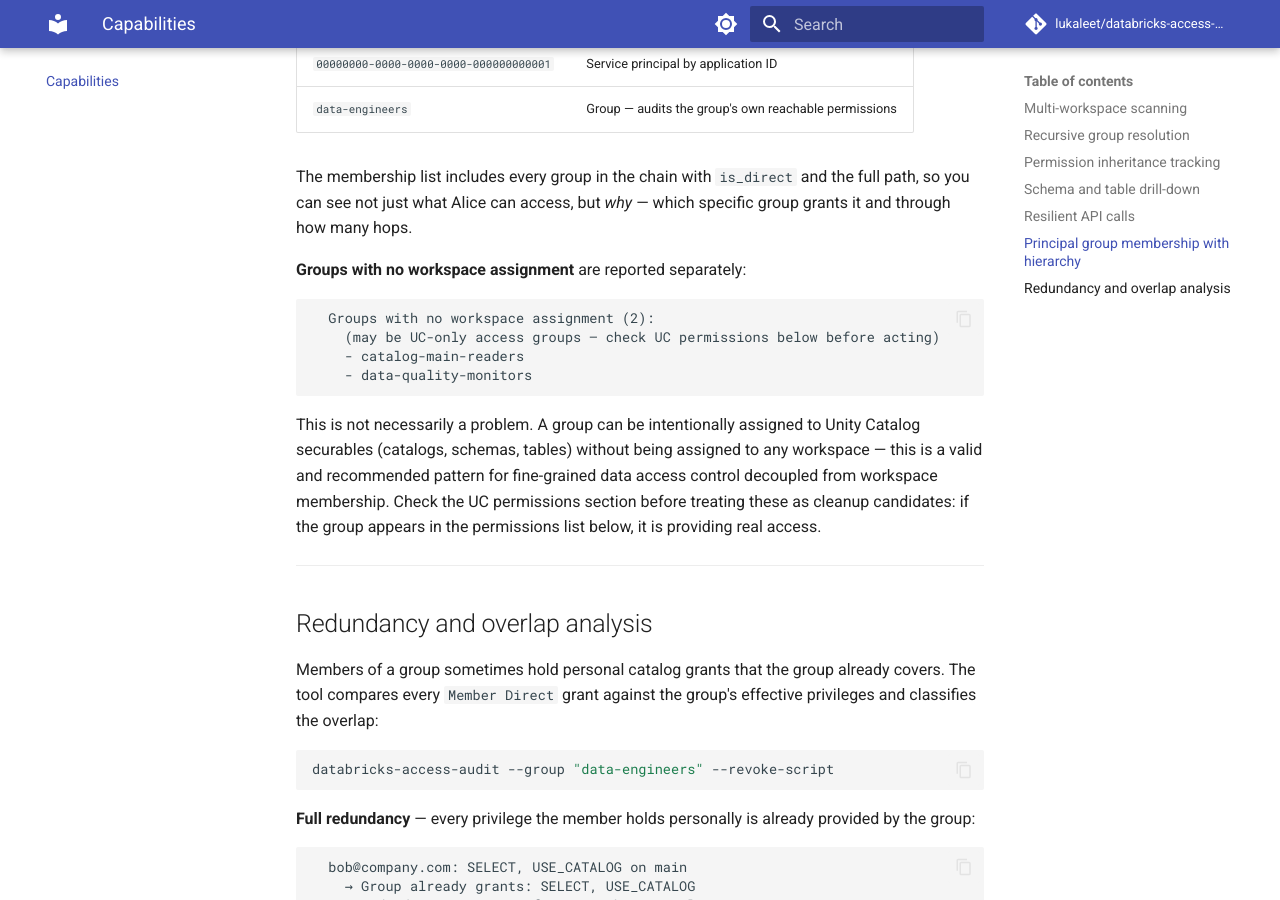
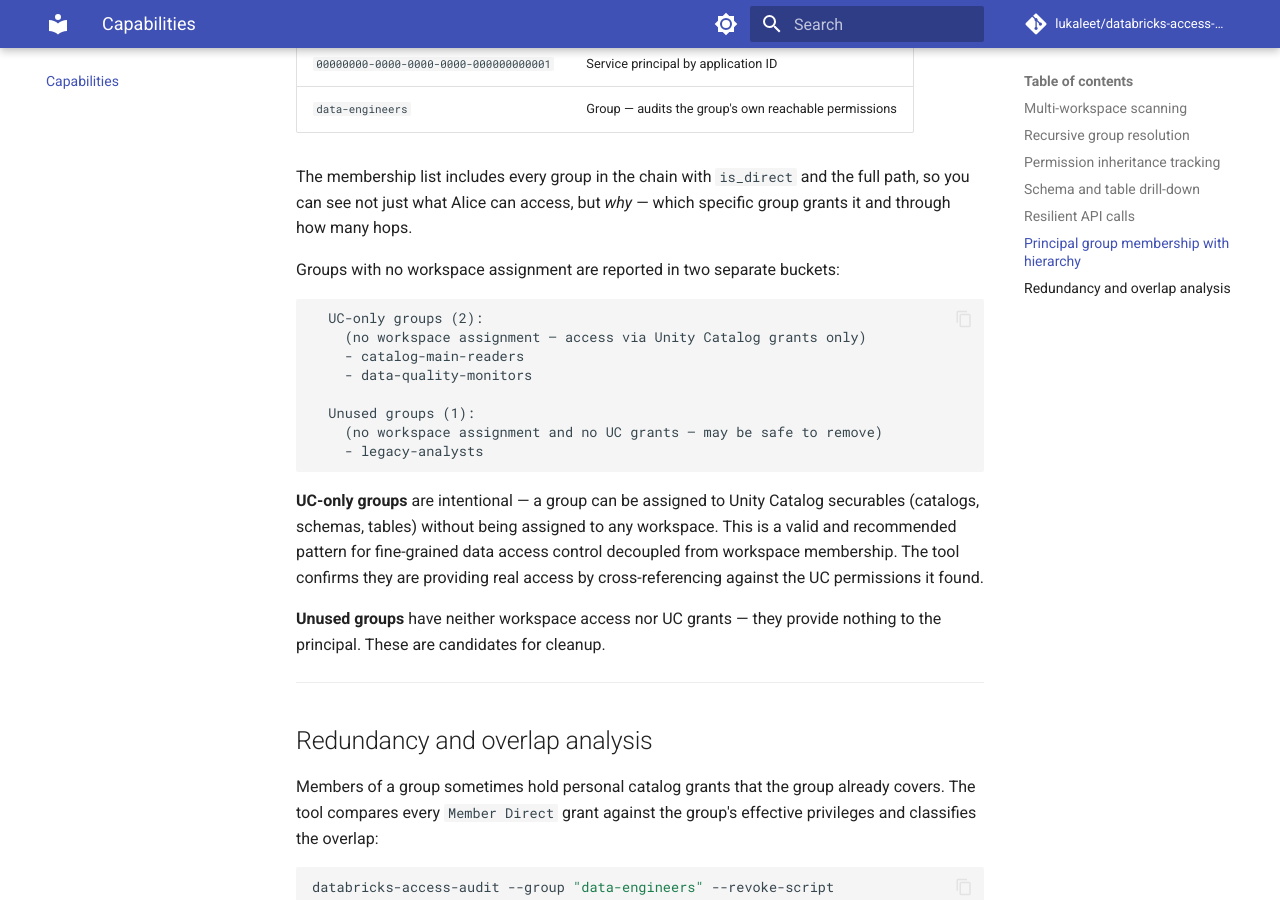
Before and after one commit to lukaleet/databricks-access-audit, an MkDocs documentation site: the page built from docs/capabilities.md, in a window 1280 px wide and 900 px high, scrolled down 3871 px. Built offline with MkDocs 1.6.1 and Material for MkDocs 9.7.7, drawn with Linux system fonts in a browser that asks for light colours; comment, search, counter and statistics services are not loaded.

Commit message:
Differentiate UC-only groups from truly unused groups in principal audit
Groups with no workspace assignment are now split into two buckets:
- uc_only_groups: no workspace access but holds UC grants (intentional pattern)
- dead_end_groups: no workspace access and no UC grants (truly unused)

The split happens after UC scanning so the classification is accurate.
Updated CLI text/JSON output, PrincipalAuditResult model, and docs.

Co-Authored-By: Claude Sonnet 4.6 <noreply@anthropic.com>

````diff
--- a/docs/capabilities.md
+++ b/docs/capabilities.md
@@ -162,16 +162,22 @@ This resolves any principal type:
 
 The membership list includes every group in the chain with `is_direct` and the full path, so you can see not just what Alice can access, but *why* — which specific group grants it and through how many hops.
 
-**Groups with no workspace assignment** are reported separately:
+Groups with no workspace assignment are reported in two separate buckets:
 
 ```
-  Groups with no workspace assignment (2):
-    (may be UC-only access groups — check UC permissions below before acting)
+  UC-only groups (2):
+    (no workspace assignment — access via Unity Catalog grants only)
     - catalog-main-readers
     - data-quality-monitors
+
+  Unused groups (1):
+    (no workspace assignment and no UC grants — may be safe to remove)
+    - legacy-analysts
 ```
 
-This is not necessarily a problem. A group can be intentionally assigned to Unity Catalog securables (catalogs, schemas, tables) without being assigned to any workspace — this is a valid and recommended pattern for fine-grained data access control decoupled from workspace membership. Check the UC permissions section before treating these as cleanup candidates: if the group appears in the permissions list below, it is providing real access.
+**UC-only groups** are intentional — a group can be assigned to Unity Catalog securables (catalogs, schemas, tables) without being assigned to any workspace. This is a valid and recommended pattern for fine-grained data access control decoupled from workspace membership. The tool confirms they are providing real access by cross-referencing against the UC permissions it found.
+
+**Unused groups** have neither workspace access nor UC grants — they provide nothing to the principal. These are candidates for cleanup.
 
 ---
 
````
Also changed, not shown: docs/reference/output-formats.md (+2 -1 lines), docs/reference/python-api.md (+2 -1 lines), 5 other files.
